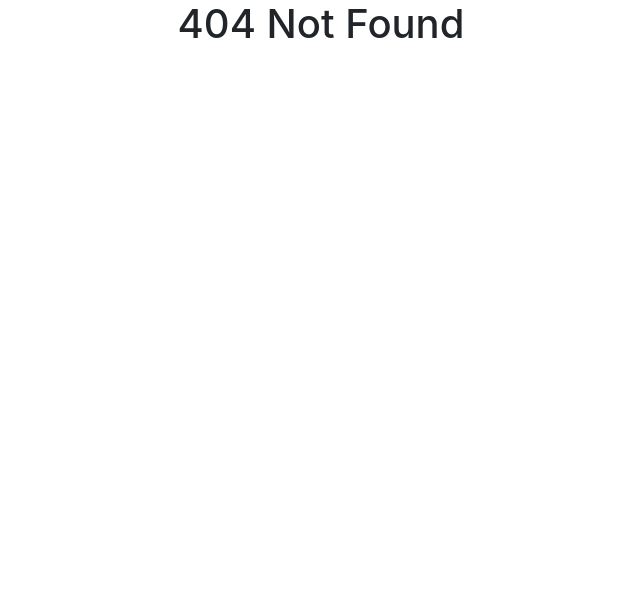
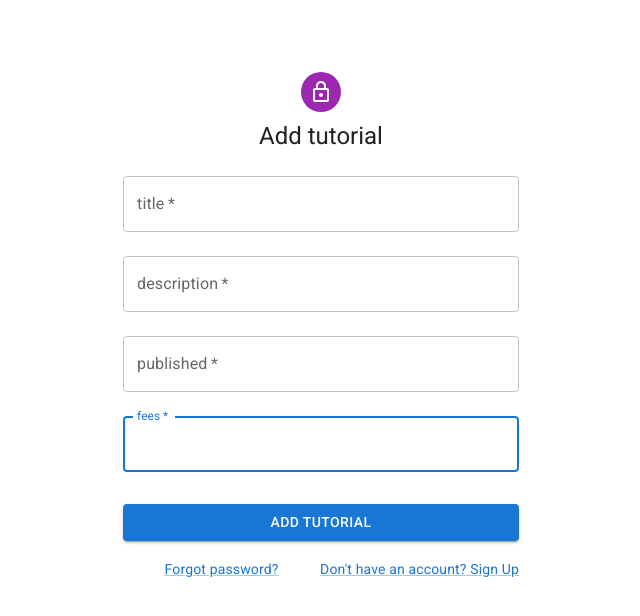
Before and after one commit to samirvithlani/react-js-weekdays-3, a React (Create React App) app: page /addtutimpl in a window 1280 px wide. Before the commit this address had no page. Shown: the top 616 px of the page, without its empty margins (319-959 px from the left). Built offline with nearby package versions, Linux system fonts and the light colour scheme.

Commit message:
usemutate

```diff
--- a/src/App.js
+++ b/src/App.js
@@ -41,6 +41,7 @@ import { MuiTable } from "./components/MuiTable";
 import { MuiTable1 } from "./Material/MuiTable1";
 import { Foods } from "./contextBackup/Foods";
 import { UserImpl } from "./query/UserImpl";
+import { AddTutorialQueryImpls } from "./query/AddTutorialQueryImpls";
 
 function App() {
   var doctorId = localStorage.getItem("doctorid");
@@ -77,6 +78,7 @@ function App() {
         <Route path="/loginuser" element={<Storage/>}></Route>
         <Route path = "/material" element= {<MatrialDemo/>}></Route>
         <Route path = "/userimpl" element = {<UserImpl/>}></Route>
+        <Route path = "/addtutimpl" element = {<AddTutorialQueryImpls/>}></Route>
         <Route path="*" element={<h1>404 Not Found</h1>}></Route>
 
         {/* //<Route path="*" element = {<h1>404 Not Found</h1>}></Route> */}
--- a/src/components/Navbar.js
+++ b/src/components/Navbar.js
@@ -78,6 +78,12 @@ export const Navbar = () => {
               <Link class="nav-link " to="/userimpl">
                 Query
               </Link>
+
+            </li>
+            <li class="nav-item">
+              <Link class="nav-link " to="/addtutimpl">
+                addtutimpl
+              </Link>
             </li>
             <li class="nav-item">
               <Link class="nav-link " to="/login">
--- /dev/null
+++ b/src/query/AddTutorialQueryImpls.js
@@ -0,0 +1,131 @@
+import * as React from "react";
+import Avatar from "@mui/material/Avatar";
+import Button from "@mui/material/Button";
+import CssBaseline from "@mui/material/CssBaseline";
+import TextField from "@mui/material/TextField";
+import FormControlLabel from "@mui/material/FormControlLabel";
+import Checkbox from "@mui/material/Checkbox";
+import Link from "@mui/material/Link";
+import Grid from "@mui/material/Grid";
+import Box from "@mui/material/Box";
+import LockOutlinedIcon from "@mui/icons-material/LockOutlined";
+import Typography from "@mui/material/Typography";
+import Container from "@mui/material/Container";
+import { createTheme, ThemeProvider } from "@mui/material/styles";
+import {useForm} from "react-hook-form";
+import { useAddTutorial } from "./UserService";
+
+export const AddTutorialQueryImpls = () => {
+    const  res = useAddTutorial()
+
+    const {register,handleSubmit,formState:{errors}} = useForm();
+    const theme = createTheme();
+    const submit = (data) =>{
+        var tutorial = {
+            title:data.title,
+            description:data.description,
+            published: data.published === "true" ? true : false,
+            fees:data.fees,
+        }
+        res.mutate(tutorial);
+        res.isSuccess && alert("success")
+    }
+
+
+  return (
+    <div>
+      <ThemeProvider theme={theme}>
+        <Container component="main" maxWidth="xs">
+          <CssBaseline />
+          <Box
+            sx={{
+              marginTop: 8,
+              display: "flex",
+              flexDirection: "column",
+              alignItems: "center",
+            }}
+          >
+            <Avatar sx={{ m: 1, bgcolor: "secondary.main" }}>
+              <LockOutlinedIcon />
+            </Avatar>
+            <Typography component="h1" variant="h5">
+              Add tutorial
+            </Typography>
+
+            <Box
+              component="form"
+              onSubmit={handleSubmit(submit)}
+              noValidate
+              sx={{ mt: 1 }}
+            >
+              <TextField
+                margin="normal"
+                required
+                fullWidth
+                id="email"
+                label="title"
+                name="title"
+                autoFocus
+                {...register("title")}
+              />
+              <TextField
+                margin="normal"
+                required
+                fullWidth
+                id="description"
+                label="description"
+                name="description"
+                autoFocus
+                {...register("description")}
+              />
+
+              <TextField
+                margin="normal"
+                required
+                fullWidth
+
+                label="published"
+                name="published"
+                autoFocus
+                {...register("published")}
+              />
+              <TextField
+                margin="normal"
+                required
+                fullWidth
+                id="fees"
+                label="fees"
+                name="fees"
+                autoFocus
+                {...register("fees")}
+              />
+
+
+              <Button
+                type="submit"
+                fullWidth
+                variant="contained"
+                sx={{ mt: 3, mb: 2 }}
+              >
+                Add tutorial
+              </Button>
+              <Grid container>
+                <Grid item xs>
+                  <Link href="#" variant="body2">
+                    Forgot password?
+                  </Link>
+                </Grid>
+                <Grid item>
+                  <Link href="#" variant="body2">
+                    {"Don't have an account? Sign Up"}
+                  </Link>
+                </Grid>
+              </Grid>
+            </Box>
+          </Box>
+
+        </Container>
+      </ThemeProvider>
+    </div>
+  );
+};
--- a/src/query/UserService.js
+++ b/src/query/UserService.js
@@ -1,5 +1,7 @@
 import axios from "axios";
-import {useQuery} from "react-query";
+import {useMutation, useQuery} from "react-query";
+import {useNavigate} from "react-router-dom";
+
 
 function fetchUserData (){
 
@@ -18,3 +20,24 @@ export const  useFetchData = () =>{
     });
 
 }
+
+function addTutorial(tutorial){
+
+    return axios.post("https://tutorialapi1.herokuapp.com/tutorial",tutorial)
+}
+
+export const useAddTutorial = () =>{
+    const navigate = useNavigate();
+
+    return useMutation(addTutorial,{
+        onSuccess:(data,variable,context)=>{
+            console.log(data);
+            console.log("success")
+            navigate("/")
+        },
+        onError:()=>{
+
+            console.log("error")
+        }
+    })
+}
```
